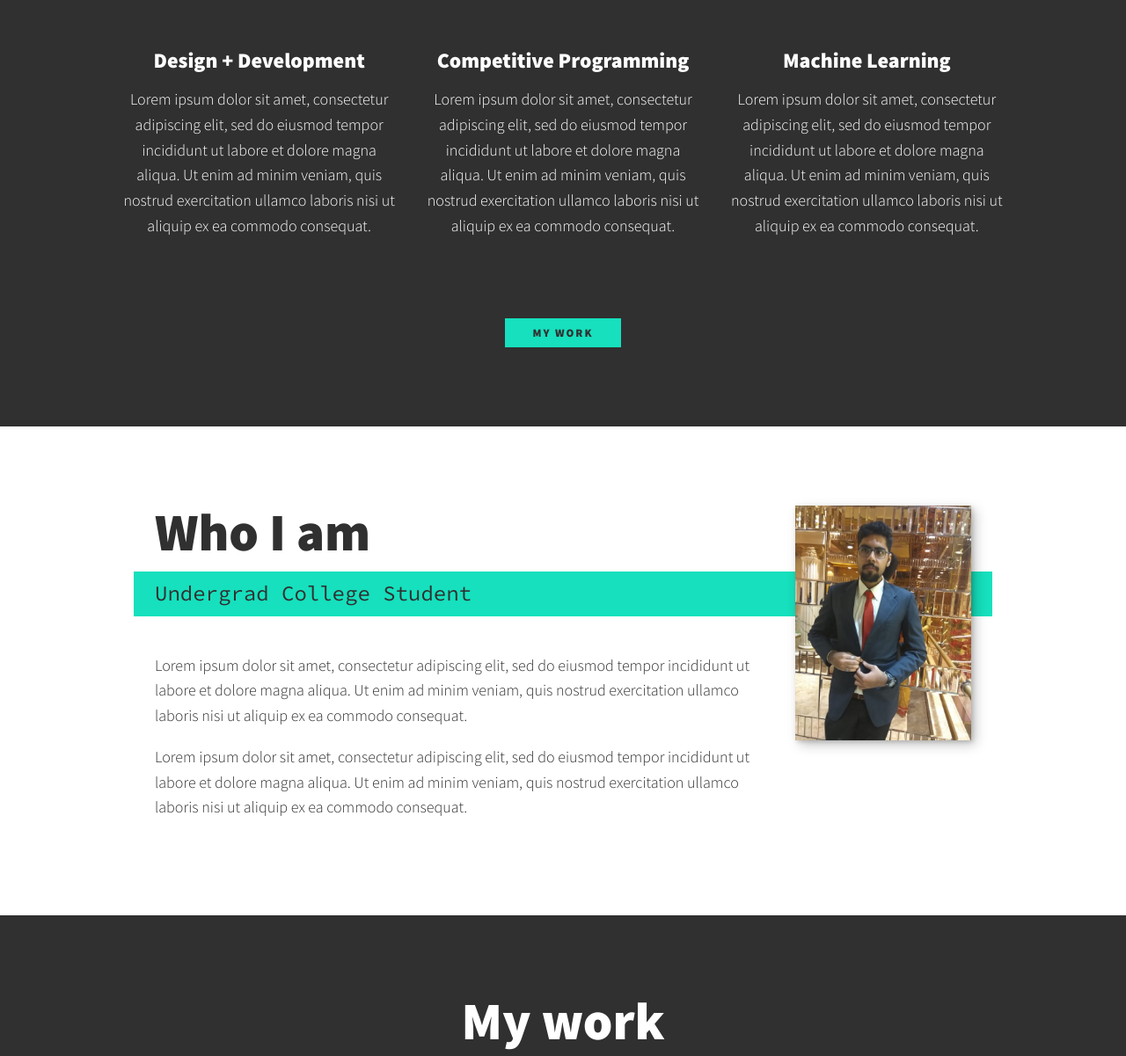
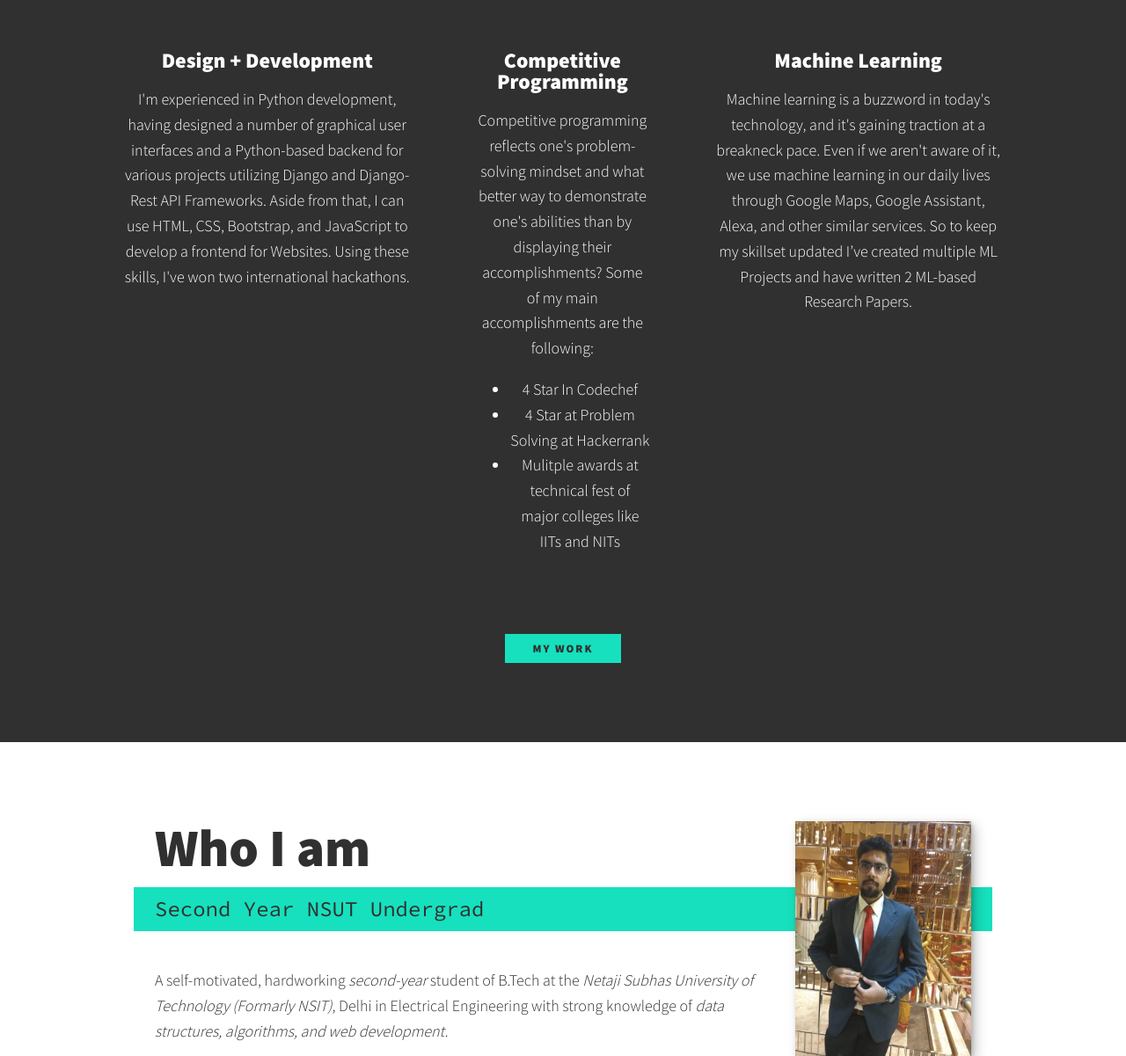
Before and after one commit to Bhavya0020/Portfolio, a plain HTML site: page index.html in a window 1280 px wide. Shown: the part 654-1855 px from the top of the page at 88% size. Drawn offline with nearby package versions, Linux system fonts and the light colour scheme.

Commit message:
made minor changes

```diff
--- a/css/style.css
+++ b/css/style.css
@@ -299,6 +299,7 @@ header {
     /* background-blend-mode: multiply; */
     color: var(--clr-light);
     text-align: center;
+
 }
 
 .section__title--services {
@@ -318,6 +319,7 @@ header {
 
 .services {
     margin-bottom: 4em;
+
 }
 
 .service {
@@ -334,7 +336,7 @@ header {
     }
 
     .service + .service {
-        margin-left: 2em;
+        margin-left: 4em;
     }
 }
 
--- a/index.html
+++ b/index.html
@@ -48,17 +48,22 @@
             <div class="services">
                 <div class="service">
                     <h3>Design + Development</h3>
-                    <p>Lorem ipsum dolor sit amet, consectetur adipiscing elit, sed do eiusmod tempor incididunt ut labore et dolore magna aliqua. Ut enim ad minim veniam, quis nostrud exercitation ullamco laboris nisi ut aliquip ex ea commodo consequat.</p>
+                    <p>I'm experienced in Python development, having designed a number of graphical user interfaces and a Python-based backend for various projects utilizing Django and Django-Rest API Frameworks. Aside from that, I can use HTML, CSS, Bootstrap, and JavaScript to develop a frontend for Websites. Using these skills, I've won two international hackathons.</p>
                 </div> <!-- / service -->
 
                 <div class="service">
                     <h3>Competitive Programming</h3>
-                    <p>Lorem ipsum dolor sit amet, consectetur adipiscing elit, sed do eiusmod tempor incididunt ut labore et dolore magna aliqua. Ut enim ad minim veniam, quis nostrud exercitation ullamco laboris nisi ut aliquip ex ea commodo consequat.</p>
+                    <p>Competitive programming reflects one's problem-solving mindset and what better way to demonstrate one's abilities than by displaying their accomplishments? Some of my main accomplishments are the following:
+                        <ul>
+                            <li> 4 Star In Codechef</li>
+                            <li> 4 Star at Problem Solving at Hackerrank</li>
+                            <li> Mulitple awards at technical fest of major colleges like IITs and NITs</li>
+                    </p>
                 </div> <!-- / service -->
 
                 <div class="service">
                     <h3>Machine Learning</h3>
-                    <p>Lorem ipsum dolor sit amet, consectetur adipiscing elit, sed do eiusmod tempor incididunt ut labore et dolore magna aliqua. Ut enim ad minim veniam, quis nostrud exercitation ullamco laboris nisi ut aliquip ex ea commodo consequat.</p>
+                    <p>Machine learning is a buzzword in today's technology, and it's gaining traction at a breakneck pace. Even if we aren't aware of it, we use machine learning in our daily lives through Google Maps, Google Assistant, Alexa, and other similar services. So to keep my skillset updated I’ve created multiple ML Projects and have written 2 ML-based Research Papers.</p>
                 </div> <!-- / service -->
             </div> <!-- / services -->
 
@@ -69,11 +74,11 @@
         <!-- About me -->
         <section class="about-me" id="about">
            <h2 class="section__title section__title--about">Who I am</h2>
-           <p class="section__subtitle section__subtitle--about">Undergrad College Student</p>
+           <p class="section__subtitle section__subtitle--about">Second Year NSUT Undergrad</p>
 
            <div class="about-me__body">
-               <p>Lorem ipsum dolor sit amet, consectetur adipiscing elit, sed do eiusmod tempor incididunt ut labore et dolore magna aliqua. Ut enim ad minim veniam, quis nostrud exercitation ullamco laboris nisi ut aliquip ex ea commodo consequat.</p>
-               <p>Lorem ipsum dolor sit amet, consectetur adipiscing elit, sed do eiusmod tempor incididunt ut labore et dolore magna aliqua. Ut enim ad minim veniam, quis nostrud exercitation ullamco laboris nisi ut aliquip ex ea commodo consequat.</p>
+               <p>A self-motivated, hardworking <i>second-year</i> student of B.Tech at the <i>Netaji Subhas University of Technology (Formarly NSIT)</i>, Delhi in Electrical Engineering with strong knowledge of <i>data structures, algorithms, and web development.</i></p>
+               <p>Passionate about Computer science, Machine learning, Deep-Learning and Optimization Challenges. </p>
            </div>
 
            <img src="img/me.jpg" alt="Jane leaning against a bus" class="about-me__img">
@@ -101,7 +106,7 @@
                 </a>
 
                 <!-- Portfolio item 04 -->
-                <a href="#" class="portfolio__item">
+                <a href="https://github.com/Bhavya0020/SpaceInvaders" class="portfolio__item">
                     <img src="img/CovidBlaster.png" alt="Covid Blaster" class="portfolio__img">
                 </a>
 
@@ -111,25 +116,22 @@
                 </a>
 
                 <!-- Portfolio item 06 -->
-                <a href="#" class="portfolio__item">
+                <a href="https://github.com/Bhavya0020/SudokuSolver" class="portfolio__item">
                     <img src="img/SudokuSolver.png" alt="Sudoku Solver" class="portfolio__img">
                 </a>
 
-                <!-- Portfolio item 07
-                <a href="#" class="portfolio__item">
+                <a href="https://github.com/Bhavya0020/DjangoBasedToDoList" class="portfolio__item">
                     <img src="img/Todolist.png" alt="Todolist" class="portfolio__img">
                 </a>
 
-                 Portfolio item 08
-                <a href="#" class="portfolio__item">
+                <a href="https://github.com/Bhavya0020/Classaholic" class="portfolio__item">
                     <img src="img/logo.png" alt="Classaholic" class="portfolio__img">
                 </a>
 
-                Portfolio item 09
-                <a href="#" class="portfolio__item">
-                    <img src="img/portfolio-09.jpg" alt="" class="portfolio__img">
+                <a href="https://github.com/Bhavya0020/Anti-Harassment-Bot" class="portfolio__item">
+                    <img src="img/Anti-Harasment.png" alt="Ant-Harasment Bot" class="portfolio__img">
                 </a>
-
+                <!--
                  Portfolio item 0 0
                 <a href="#" class="portfolio__item">
                     <img src="img/portfolio-10.jpg" alt="" class="portfolio__img">
```
Also changed, not shown: img/Anti-Harasment.png (added).
